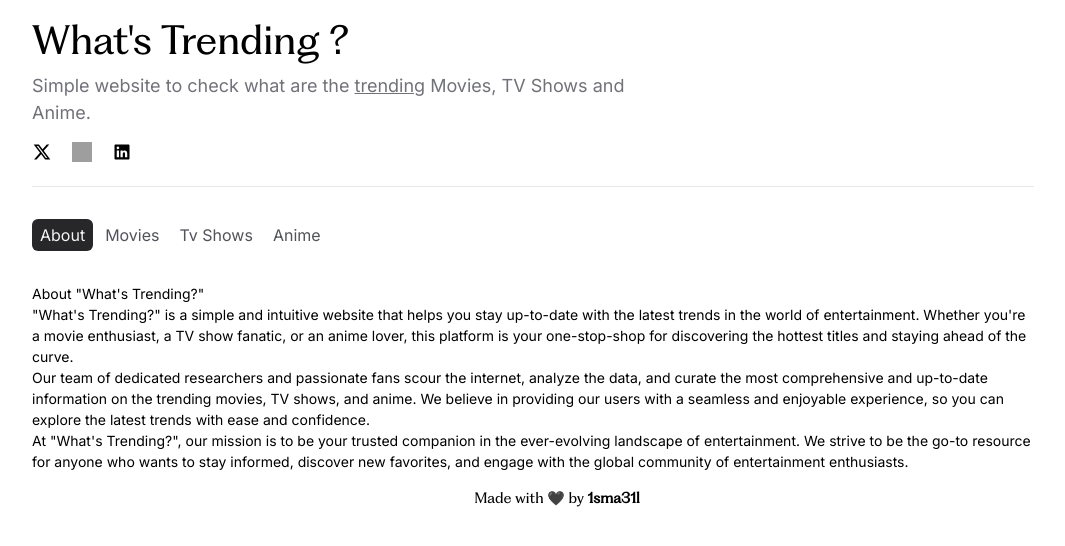
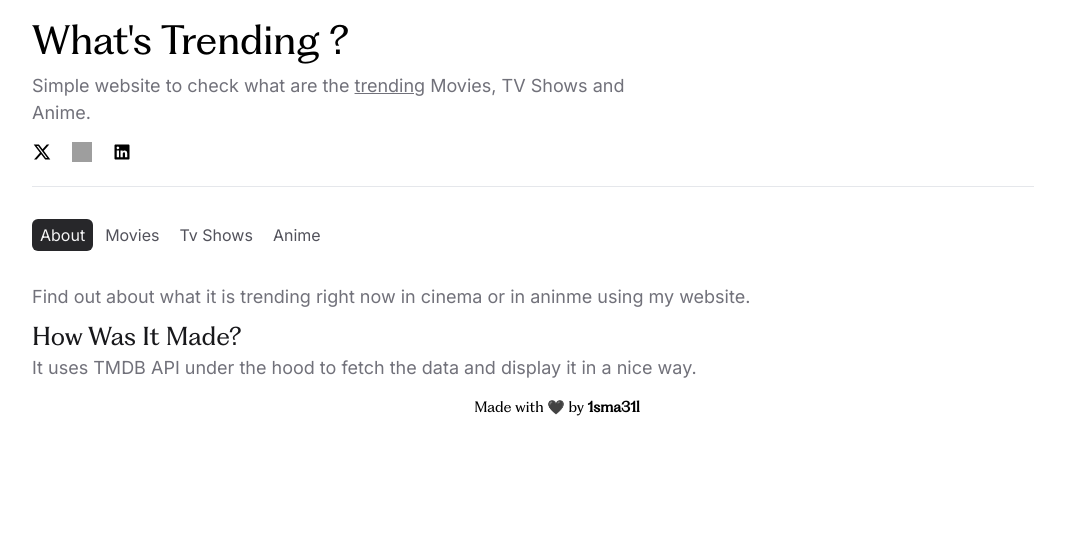
Before and after one commit to 1sma31L/whats-trending, a Next.js app: page / in a window 1280 px wide. Shown: the top 546 px of the page, without its empty margins (107-1172 px from the left). Built offline with nearby package versions, Linux system fonts and the light colour scheme; grey boxes are pictures that could not be loaded.

Commit message:
chore: Refactor page content and improve readability

```diff
--- a/src/app/page.tsx
+++ b/src/app/page.tsx
@@ -1,42 +1,20 @@
-/* eslint-disable @next/next/no-img-element */
 import AnimatedDiv from "@/components/AnimatedDiv";
-import { TabsDemo } from "../components/TabsDemo";
 export default function Home() {
 	return (
 		<AnimatedDiv id={0} className="text-[12px] sm:text-[14px]">
-			<div className="container">
-				<h2 className="section-title">About "What's Trending?"</h2>
-				<div className="row">
-					<div className="col-md-6">
-						<p>
-							"What's Trending?" is a simple and intuitive website that helps
-							you stay up-to-date with the latest trends in the world of
-							entertainment. Whether you're a movie enthusiast, a TV show
-							fanatic, or an anime lover, this platform is your one-stop-shop
-							for discovering the hottest titles and staying ahead of the curve.
-						</p>
-					</div>
-					<div className="col-md-6">
-						<p>
-							Our team of dedicated researchers and passionate fans scour the
-							internet, analyze the data, and curate the most comprehensive and
-							up-to-date information on the trending movies, TV shows, and
-							anime. We believe in providing our users with a seamless and
-							enjoyable experience, so you can explore the latest trends with
-							ease and confidence.
-						</p>
-					</div>
-				</div>
-				<div className="row">
-					<div className="col-md-12">
-						<p>
-							At "What's Trending?", our mission is to be your trusted companion
-							in the ever-evolving landscape of entertainment. We strive to be
-							the go-to resource for anyone who wants to stay informed, discover
-							new favorites, and engage with the global community of
-							entertainment enthusiasts.
-						</p>
-					</div>
+			<div className="flex flex-col gap-2">
+				<p className="text-zinc-500 text-[16px] sm:text-[18px]">
+					Find out about what it is trending right now in cinema or in aninme
+					using my website.
+				</p>
+				<div>
+					<h2 className="text-zinc-900 font-Fragment text-[20px] sm:text-[24px]">
+						How Was It Made?
+					</h2>
+					<p className="text-zinc-500 text-[16px] sm:text-[18px]">
+						It uses TMDB API under the hood to fetch the data and display it in
+						a nice way.
+					</p>
 				</div>
 			</div>
 		</AnimatedDiv>
```
